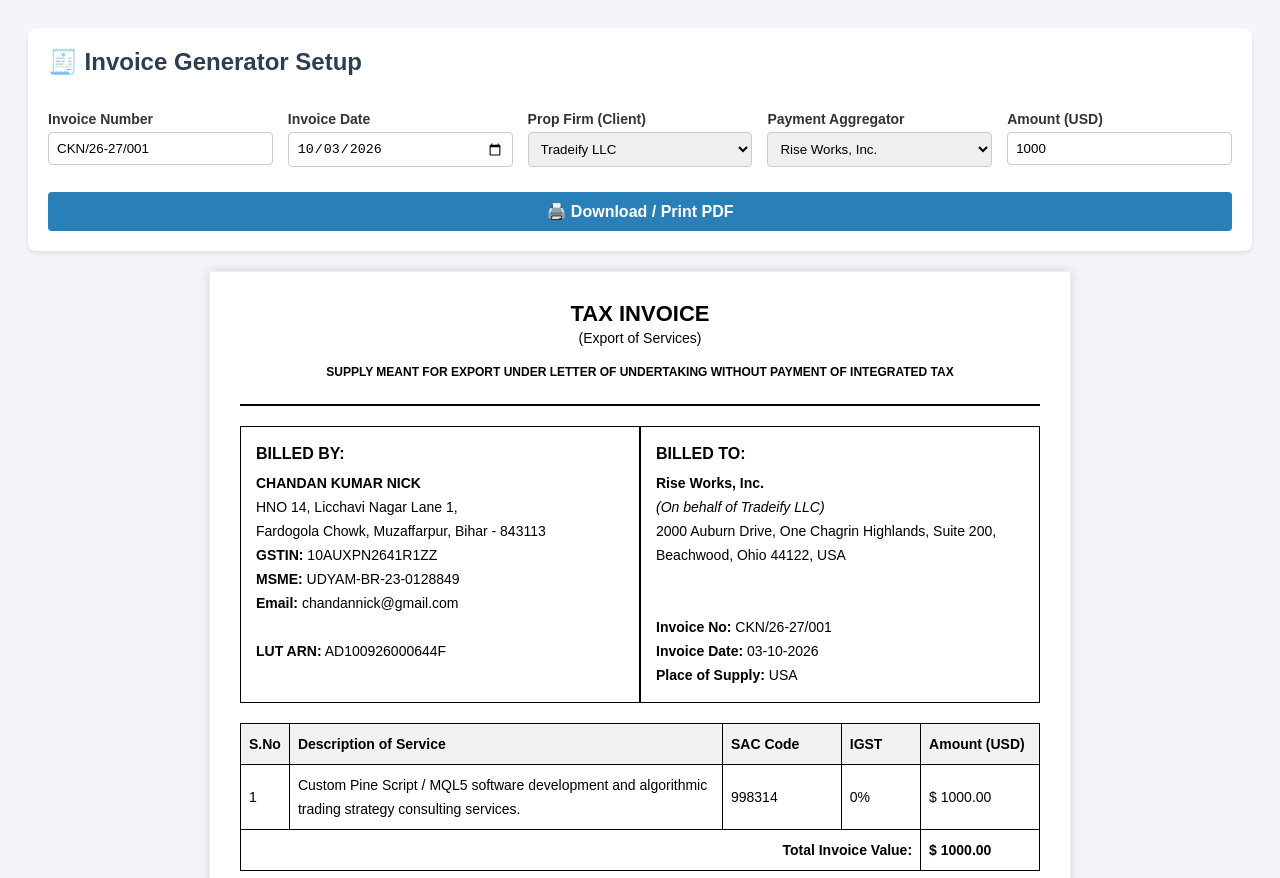
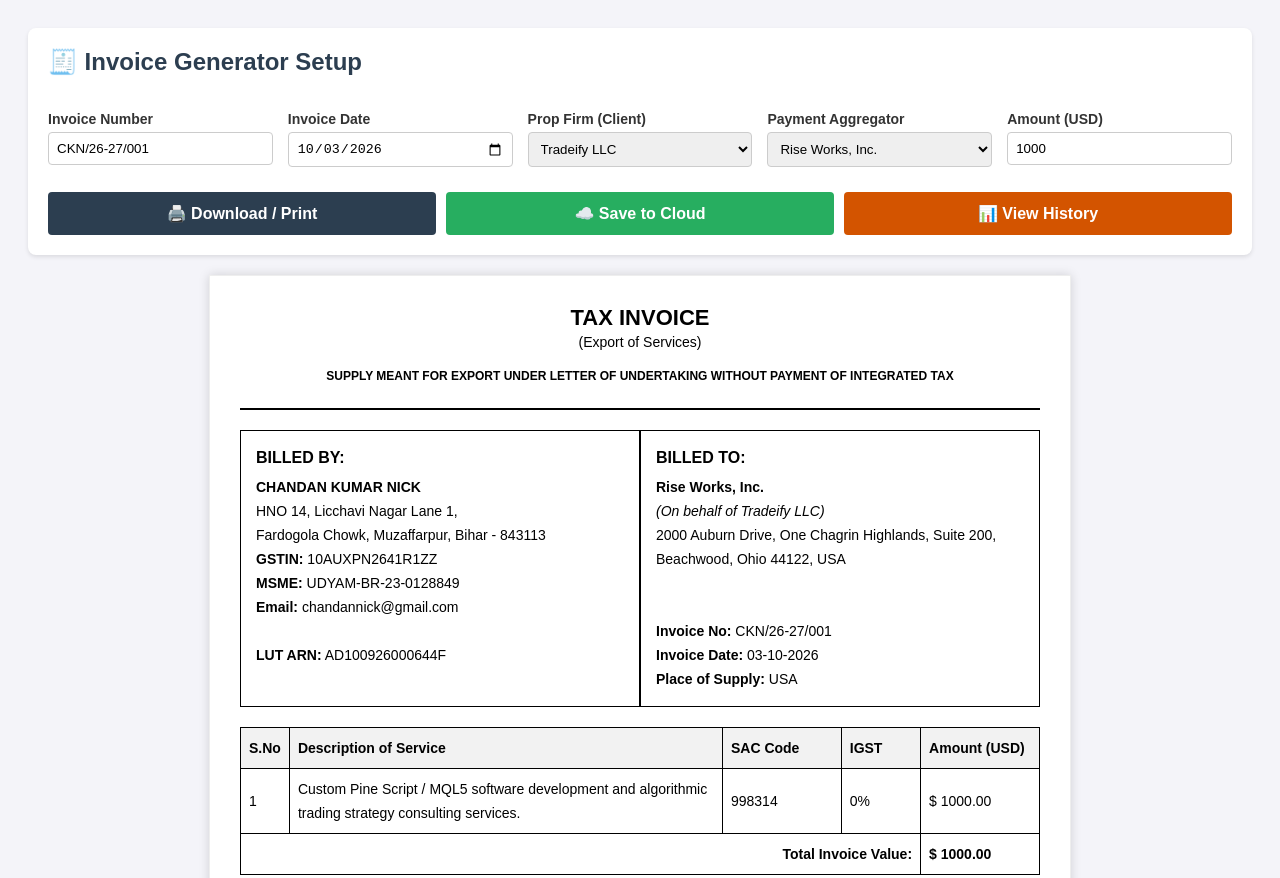
Before and after one commit to CHANDANNICK/chandannick.github.io, a plain HTML site: page invoices/index.html in a window 1280 px wide. Shown: the top 878 px of the page. Drawn offline with Linux system fonts and the light colour scheme.

Commit message:
Update index.html

```diff
--- a/invoices/index.html
+++ b/invoices/index.html
@@ -4,14 +4,16 @@
     <meta charset="UTF-8">
     <meta name="viewport" content="width=device-width, initial-scale=1.0">
     <title>Invoice Generator</title>
+    <!-- PDF banne ke liye html2pdf library -->
+    <script src="https://cdnjs.cloudflare.com/ajax/libs/html2pdf.js/0.10.1/html2pdf.bundle.min.js"></script>
     <style>
         body { font-family: Arial, sans-serif; padding: 20px; background: #f4f4f9; color: #333; }
         .controls { background: #fff; padding: 20px; border-radius: 8px; margin-bottom: 20px; box-shadow: 0 2px 4px rgba(0,0,0,0.1); display: grid; grid-template-columns: repeat(auto-fit, minmax(200px, 1fr)); gap: 15px; }
         .controls h2 { grid-column: 1 / -1; margin-top: 0; color: #2c3e50; }
         label { font-weight: bold; font-size: 14px; display: block; margin-bottom: 5px; }
         input, select { width: 100%; padding: 8px; border: 1px solid #ccc; border-radius: 4px; box-sizing: border-box; }
-        button { background: #2980b9; color: white; border: none; padding: 10px 20px; cursor: pointer; border-radius: 4px; font-size: 16px; font-weight: bold; grid-column: 1 / -1; margin-top: 10px; }
-        button:hover { background: #3498db; }
+        .btn-group { display: flex; gap: 10px; grid-column: 1 / -1; margin-top: 10px; flex-wrap: wrap; }
+        button { color: white; border: none; padding: 12px 20px; cursor: pointer; border-radius: 4px; font-size: 16px; font-weight: bold; flex: 1; min-width: 200px; }
 
         /* Invoice Paper Styles */
         .invoice-box { background: #fff; max-width: 800px; margin: auto; padding: 30px; border: 1px solid #eee; box-shadow: 0 0 10px rgba(0, 0, 0, 0.15); font-size: 14px; line-height: 24px; color: #000; }
@@ -22,8 +24,6 @@
         table { width: 100%; border-collapse: collapse; margin-top: 20px; margin-bottom: 20px; }
         th, td { border: 1px solid #000; padding: 8px; text-align: left; }
         th { background-color: #f2f2f2; }
-        /* Signature margin reduced to save space */
-        /* Signature margin reduced to save space */
         .signature { margin-top: 30px; text-align: right; }
         .box-border { border: 1px solid #000; padding: 15px; }
 
@@ -69,7 +69,12 @@
             <input type="number" id="amountInput" value="1000" oninput="updateInvoice()">
         </div>
 
-        <button onclick="window.print()">🖨️ Download / Print PDF</button>
+        <!-- Naye 3 Buttons -->
+        <div class="btn-group">
+            <button onclick="window.print()" style="background: #2c3e50;">🖨️ Download / Print</button>
+            <button id="saveBtn" onclick="saveToCloud()" style="background: #27ae60;">☁️ Save to Cloud</button>
+            <button onclick="viewHistory()" style="background: #d35400;">📊 View History</button>
+        </div>
     </div>
 
     <!-- ACTUAL INVOICE -->
@@ -145,10 +150,7 @@
         <div class="signature">
             <div style="display: inline-block; text-align: center;">
                 <div class="bold">For CHANDAN KUMAR NICK</div>
-
-                <!-- 'margin: 0 auto' और 'display: block' इसे बिल्कुल बीच में फिक्स कर देगा -->
                 <img src="sign.png" alt="Signature" style="height: 120px; display: block; margin: -20px auto; mix-blend-mode: multiply;">
-
                 <div>Authorized Signatory</div>
             </div>
         </div>
@@ -159,18 +161,15 @@
         document.getElementById('invDateInput').valueAsDate = new Date();
 
         function updateInvoice() {
-            // Get values from form
             let invNum = document.getElementById('invNumInput').value;
             let invDate = document.getElementById('invDateInput').value;
             let firm = document.getElementById('firmInput').value;
             let aggregator = document.getElementById('aggregatorInput').value;
             let amount = parseFloat(document.getElementById('amountInput').value).toFixed(2);
 
-            // Format Date
             let dateObj = new Date(invDate);
             let formattedDate = ("0" + dateObj.getDate()).slice(-2) + "-" + ("0" + (dateObj.getMonth() + 1)).slice(-2) + "-" + dateObj.getFullYear();
 
-            // Set Address automatically based on Aggregator
             let aggAddress = "USA";
             if(aggregator === "Rise Works, Inc.") {
                 aggAddress = "2000 Auburn Drive, One Chagrin Highlands, Suite 200, Beachwood, Ohio 44122, USA";
@@ -178,22 +177,97 @@
                 aggAddress = "240 W 37th St, Suite 301, New York, NY 10018, USA";
             }
 
-            // Update Invoice DOM
             document.getElementById('outInvNum').innerText = invNum;
             document.getElementById('outInvDate').innerText = formattedDate;
             document.getElementById('outFirm').innerText = firm;
             document.getElementById('outAggregator').innerText = aggregator;
             document.getElementById('outAddress').innerText = aggAddress;
 
-            // Update amounts if valid number
             if(!isNaN(amount)) {
                 document.getElementById('outAmount1').innerText = amount;
                 document.getElementById('outAmount2').innerText = amount;
             }
         }
 
-        // Run once on load to populate defaults
+        // Run once on load
         updateInvoice();
+
+        // ------------------------------------------------------------------
+        // NAYA CODE: Google Cloud me Save karne aur History dekhne ke liye
+        // ------------------------------------------------------------------
+
+        // YAHAN APNI GOOGLE SHEET KA LINK DAALNA HAI (Taaki view history par khule)
+        const GOOGLE_SHEET_VIEW_URL = "YOUR_GOOGLE_SHEET_URL_HERE";
+
+        // YAHAN APNE APPS SCRIPT KA URL DAALNA HAI
+        const GOOGLE_SCRIPT_WEBAPP_URL = "YOUR_GOOGLE_SCRIPT_URL_HERE";
+
+        function viewHistory() {
+            if(GOOGLE_SHEET_VIEW_URL === "YOUR_GOOGLE_SHEET_URL_HERE") {
+                alert("Pehle Google Sheet ka URL code me daalein!");
+            } else {
+                window.open(GOOGLE_SHEET_VIEW_URL, "_blank");
+            }
+        }
+
+        function saveToCloud() {
+            let invNum = document.getElementById('invNumInput').value;
+            let invDate = document.getElementById('invDateInput').value;
+            let aggregator = document.getElementById('aggregatorInput').value;
+            let amount = document.getElementById('amountInput').value;
+
+            if(!invNum || !amount) {
+                alert("Please fill details!");
+                return;
+            }
+
+            if(GOOGLE_SCRIPT_WEBAPP_URL === "YOUR_GOOGLE_SCRIPT_URL_HERE") {
+                alert("Pehle Google Apps Script ka URL code me setup karein!");
+                return;
+            }
+
+            let btn = document.getElementById('saveBtn');
+            btn.innerText = "⏳ Saving to Cloud (Wait 3-5 sec)...";
+            btn.disabled = true;
+
+            // Invoice ko background me PDF bana raha hai
+            let element = document.getElementById('invoice');
+            let opt = {
+                margin: 5,
+                filename: invNum + '.pdf',
+                image: { type: 'jpeg', quality: 0.98 },
+                html2canvas: { scale: 2 },
+                jsPDF: { unit: 'mm', format: 'a4', orientation: 'portrait' }
+            };
+
+            html2pdf().set(opt).from(element).outputPdf('datauristring').then(function(pdfBase64) {
+
+                // Data jo sheet me jayega
+                let payload = {
+                    date: invDate,
+                    invoiceNo: invNum,
+                    client: aggregator,
+                    amount: "$" + parseFloat(amount).toFixed(2),
+                    pdfData: pdfBase64 // PDF ki file string bankar yahan se jayegi
+                };
+
+                // Google Script ko data bhej rahe hain
+                fetch(GOOGLE_SCRIPT_WEBAPP_URL, {
+                    method: "POST",
+                    body: JSON.stringify(payload)
+                })
+                .then(res => res.text())
+                .then(resData => {
+                    alert("✅ Success! Data Sheet me chala gaya aur PDF Drive me save ho gaya.");
+                    btn.innerText = "☁️ Save to Cloud";
+                    btn.disabled = false;
+                }).catch(err => {
+                    alert("❌ Error: Network Issue.");
+                    btn.innerText = "☁️ Save to Cloud";
+                    btn.disabled = false;
+                });
+            });
+        }
     </script>
 </body>
 </html>
```
